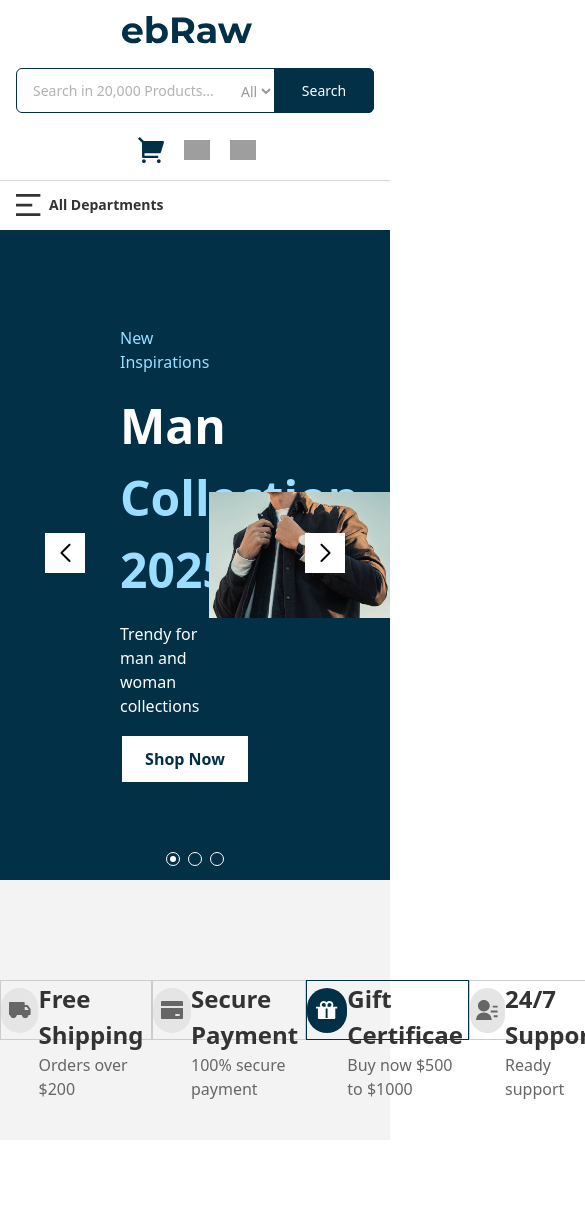
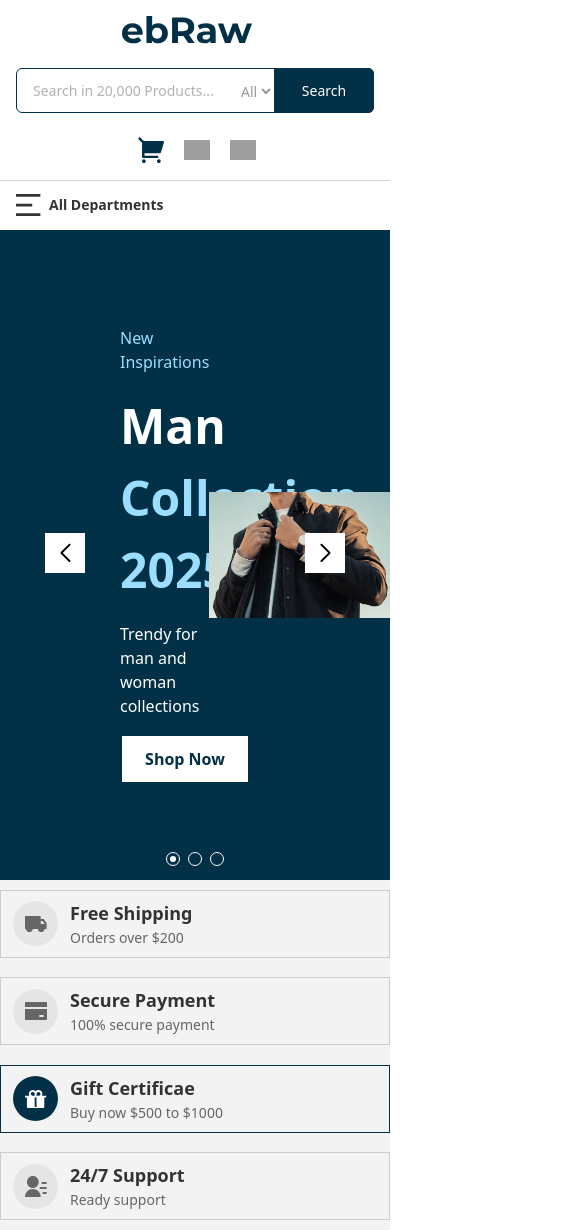
Before and after one commit to nazarMn/eb-raw, a Next.js app: page / in a window 390 px wide. Shown: the top 1230 px of the page, 585 px wide, since content can reach past the window. Before the commit the page ends 1140 px from the top, so only its background shows below. Built offline with nearby package versions, Linux system fonts and the light colour scheme; grey boxes are pictures that could not be loaded.

Commit message:
added an adapt to the ShopPolicy page

```diff
--- a/components/ShopPolicy/PolicyCard.jsx
+++ b/components/ShopPolicy/PolicyCard.jsx
@@ -1,15 +1,13 @@
 import Image from "next/image";
 
 const PolicyCard = ({ icon, title, subtitle, borderColor = "#CCCCCC", bgColor = "#E5E5E5" }) => (
-  <div className={`w-[270px] h-[60px] flex items-center border-[1px]`} style={{ borderColor }}>
-    <div className="w-[25%] h-full flex justify-center items-center">
-      <div className="w-[45px] h-[45px] rounded-full flex justify-center items-center" style={{ backgroundColor: bgColor }}>
-        <Image src={icon} alt={title} width={22} height={22} />
-      </div>
+  <div className={`w-full sm:w-[270px] h-[68px] flex items-center border-[1px] p-3 gap-3`} style={{ borderColor }}>
+    <div className="min-w-[45px] min-h-[45px] rounded-full flex justify-center items-center" style={{ backgroundColor: bgColor }}>
+      <Image src={icon} alt={title} width={22} height={22} />
     </div>
-    <div className="w-[75%] h-full flex flex-col justify-start items-start">
-      <h2 className='text-[24px] font-semibold text-[#333333]'>{title}</h2>
-      <p className="text-[16px] font-regular text-[#666666]">{subtitle}</p>
+    <div className="flex flex-col justify-start">
+      <h2 className='text-[18px] sm:text-[20px] md:text-[24px] font-semibold text-[#333333]'>{title}</h2>
+      <p className="text-[14px] sm:text-[16px] text-[#666666]">{subtitle}</p>
     </div>
   </div>
 );
--- a/components/ShopPolicy/ShopPolicy.jsx
+++ b/components/ShopPolicy/ShopPolicy.jsx
@@ -2,7 +2,7 @@ import PolicyCard from "./PolicyCard";
 
 export default function ShopPolicy() {
   return (
-    <div className='w-full h-[260px] flex justify-around items-center bg-[#F3F3F3]'>
+    <div className='w-full h-[350px] flex flex-wrap justify-around items-center bg-[#F3F3F3] sm:h-[260px]'>
       <PolicyCard
         icon="/FreeShipping.svg"
         title="Free Shipping"
```
